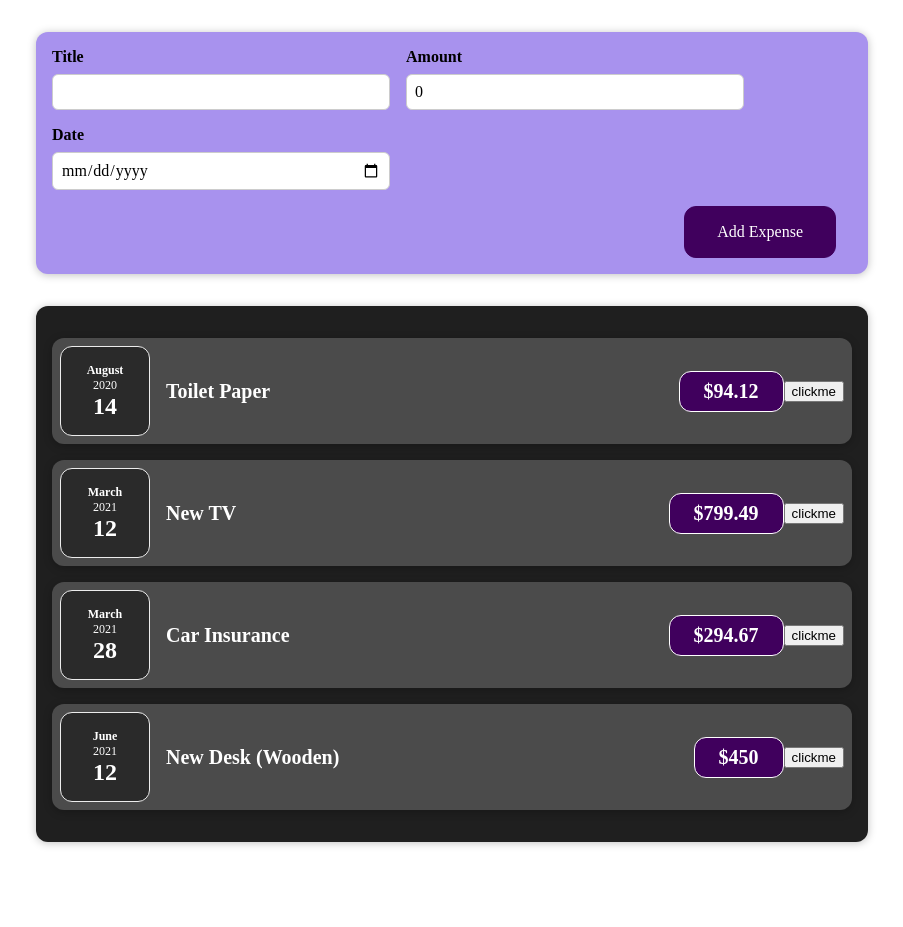
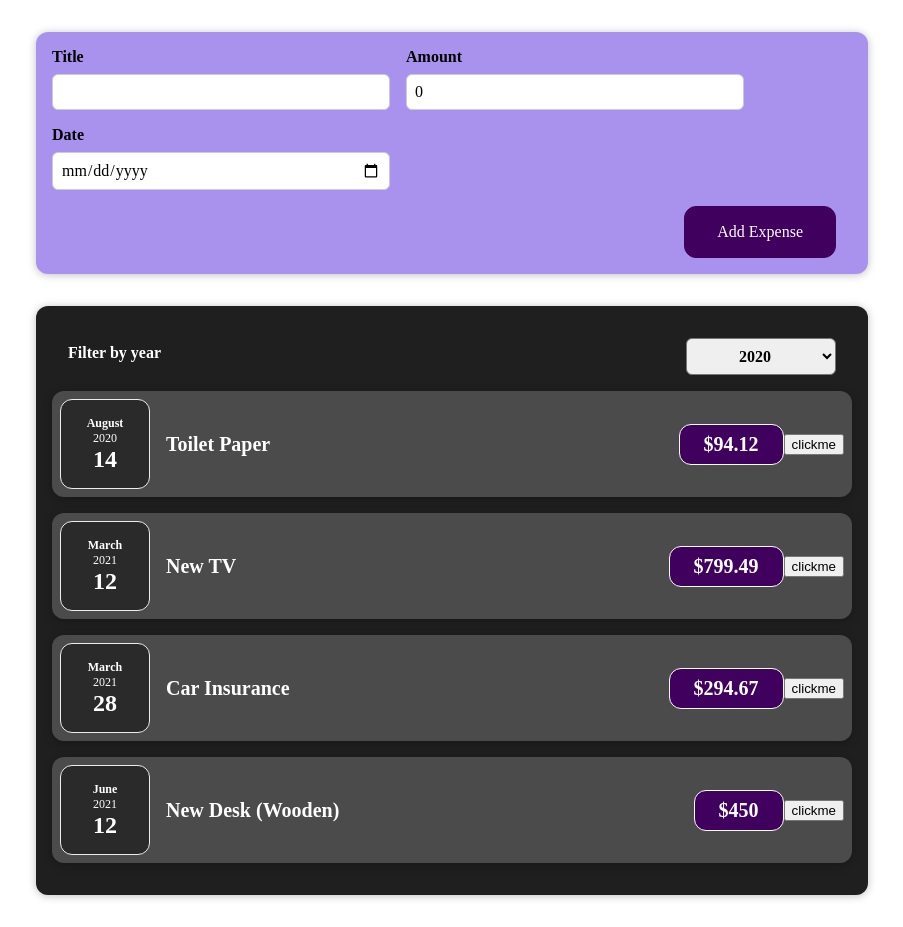
Before and after one commit to shubhambartwal/expense-tracker, a React (Create React App) app: page / in a window 1280 px wide. Shown: the whole page, without its empty margins (188-1091 px from the left). Before the commit the page ends 874 px from the top, so only its background shows below. Built offline with nearby package versions, Linux system fonts and the light colour scheme.

Commit message:
added_selectedYear_Component

```diff
--- a/src/App.js
+++ b/src/App.js
@@ -22,9 +22,14 @@
           date: new Date(2021, 5, 12),
         },
       ];
+      const addExpenseHandler=(expense)=>
+      {console.log('In App.js')
+        console.log(expense);
+
+      }
     return(
       <div>
-      <NewExpense />
+      <NewExpense onAddExpense={addExpenseHandler}/>
       <Expenses expenses={expenses}
       />
     </div>
--- a/src/components/ExpenseForm.js
+++ b/src/components/ExpenseForm.js
@@ -1,6 +1,6 @@
  import './ExpenseForm.css';
 import React,{useState} from "react";
- const ExpenseForm=()=>
+ const ExpenseForm=(props)=>
 {
     const[enteredTitle,setEnteredTitle]=useState('');
     const titleChangeHandler =(event)=>
@@ -48,7 +48,7 @@
     amount:enteredAmount,
     date:new Date(enteredDate)
 }
-console.log(expenseData);
+props.onSaveExpenseData(expenseData);
 setEnteredAmount('');
 setEnteredDate('');
 setEnteredTitle('');
--- a/src/components/Expenses.js
+++ b/src/components/Expenses.js
@@ -1,8 +1,17 @@
 import ExpenseItem from './ExpenseItem';
 import './Expenses.css';
+import {useState} from "react";
 import Card from './Card';
+import ExpensesFilter from "./ExpensesFilter";
 function Expenses(props){
-    return(<Card className="expenses">
+    const[filterYear,selectedFilteredyear]=useState("2020");
+
+    const filterChangeHandler=selectedYear =>{
+       selectedFilteredyear(selectedYear);
+    }
+    return(<div>
+        <Card className="expenses">
+        <ExpensesFilter selected={filterYear} onChangeFilter={filterChangeHandler} />
         <ExpenseItem title={props.expenses[0].title}
         amount={props.expenses[0].amount}
          date={props.expenses[0].date}
@@ -19,7 +28,9 @@
         amount={props.expenses[3].amount}
              date={props.expenses[3].date}
          />
-        </Card>);
+
+        </Card>
+        </div>);
 
 }
 export default Expenses;
--- /dev/null
+++ b/src/components/ExpensesFilter.css
@@ -0,0 +1,24 @@
+.expenses-filter {
+  color: white;
+  padding: 0 1rem;
+}
+
+.expenses-filter__control {
+  display: flex;
+  width: 100%;
+  align-items: center;
+  justify-content: space-between;
+  margin: 1rem 0;
+}
+
+.expenses-filter label {
+  font-weight: bold;
+  margin-bottom: 0.5rem;
+}
+
+.expenses-filter select {
+  font: inherit;
+  padding: 0.5rem 3rem;
+  font-weight: bold;
+  border-radius: 6px;
+}
--- /dev/null
+++ b/src/components/ExpensesFilter.js
@@ -0,0 +1,26 @@
+
+import React from 'react';
+
+import './ExpensesFilter.css';
+
+const ExpensesFilter = (props) => {
+  const dropDownChangeHandler =(event)=>{
+    props.onChangeFilter(event.target.value);
+
+  }
+  return (
+    <div className='expenses-filter'>
+      <div className='expenses-filter__control'>
+        <label>Filter by year</label>
+        <select value={props.selected} onChange={dropDownChangeHandler}>
+          <option value='2022'>2022</option>
+          <option value='2021'>2021</option>
+          <option value='2020'>2020</option>
+          <option value='2019'>2019</option>
+        </select>
+      </div>
+    </div>
+  );
+};
+
+export default ExpensesFilter;
--- a/src/components/NewExpense.js
+++ b/src/components/NewExpense.js
@@ -1,9 +1,16 @@
 import ExpenseDate from './ExpenseDate';
 import './NewExpense.css';
 import ExpenseForm from "./ExpenseForm";
-const NewExpense =()=>{
+const NewExpense =(props)=>{
+    const saveExpenseDataHandler=(enteredExpenseData)=>{
+const expenseData={
+    ...enteredExpenseData,
+    id: Math.random().toString()
+};
+props.onAddExpense(expenseData);
+    }
 return (<div className="new-expense">
-<ExpenseForm />
+<ExpenseForm  onSaveExpenseData={saveExpenseDataHandler} />
 </div>);
 
 }
```
